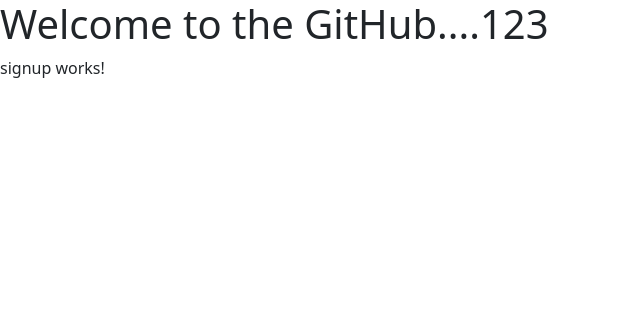
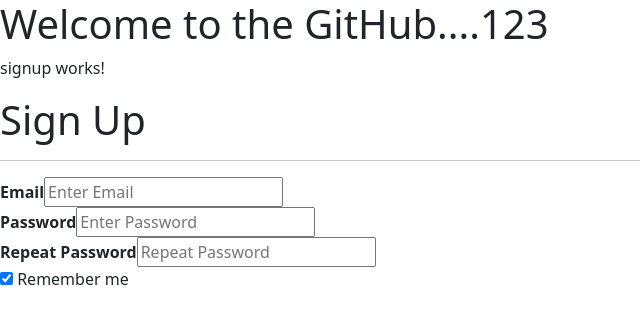
Before and after one commit to Rajesh528/application, an Angular app: page /signup in a window 1280 px wide. Shown: the top 324 px of the page, without its empty margins (0-640 px from the left). Built offline with nearby package versions, Linux system fonts and the light colour scheme.

Commit message:
crate a signup page

```diff
--- a/src/app/signup/signup.component.html
+++ b/src/app/signup/signup.component.html
@@ -1 +1,20 @@
 <p>signup works!</p>
+<h1>Sign Up</h1>
+     <form>
+      <hr>
+      <label for="email"><b>Email</b></label>
+      <input type="text" placeholder="Enter Email" name="email" required>
+      <br>
+
+      <label for="psw"><b>Password</b></label>
+      <input type="password" placeholder="Enter Password" name="psw" required>
+      <br>
+
+      <label for="psw-repeat"><b>Repeat Password</b></label>
+      <input type="password" placeholder="Repeat Password" name="psw-repeat" required>
+      <br>
+
+      <label>
+        <input type="checkbox" checked="checked" name="remember" style="margin-bottom:15px"> Remember me
+      </label>
+    </form>
```
